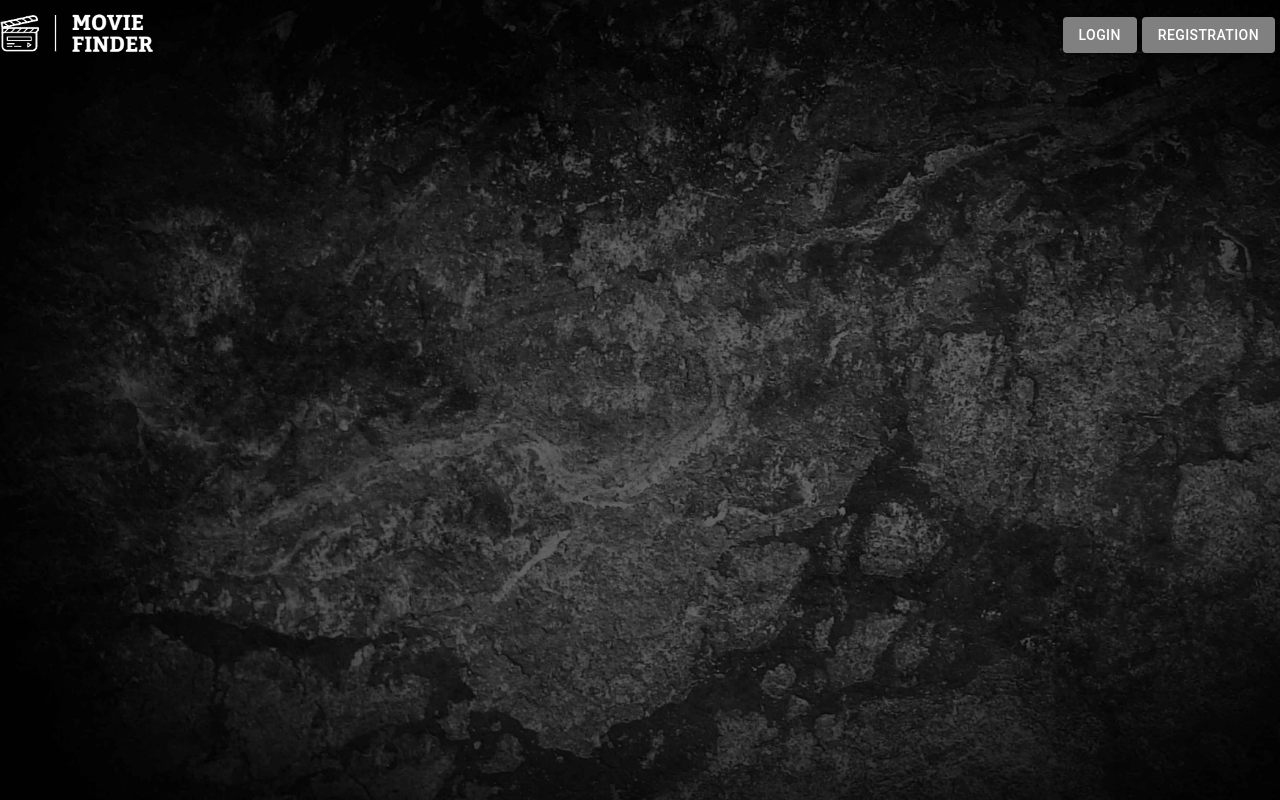
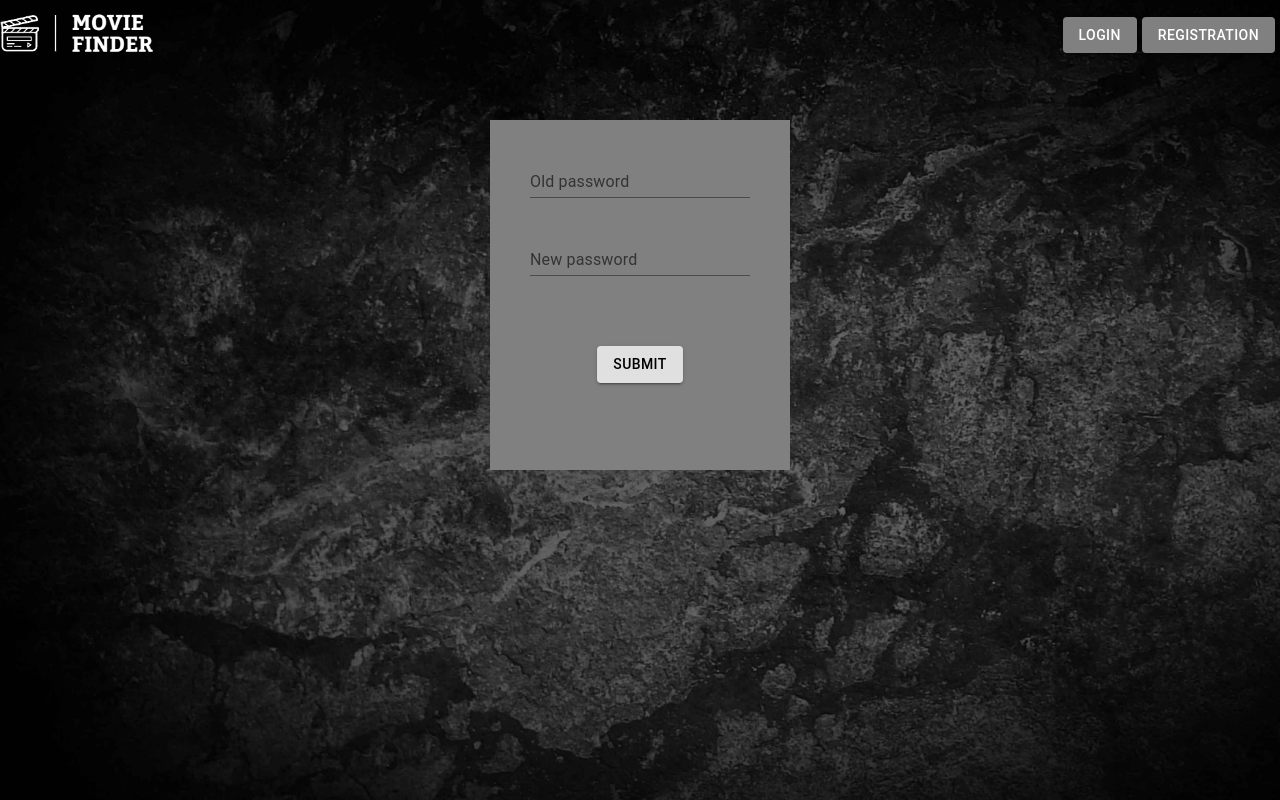
Before and after one commit to ksribnyi/movie_finder_react, a React (Create React App) app: page /settings in a window 1280 px wide. Before the commit this address had no page. Built offline with nearby package versions, Linux system fonts and the light colour scheme.

Commit message:
Add change password (#7)
 Add change-password

```diff
--- a/src/App.tsx
+++ b/src/App.tsx
@@ -11,6 +11,8 @@ import WatchLaterContainer from "./components/WatchLaterPage/WatchLaterContainer
 import {checkAuth} from "./redux/Auth/loginThunk";
 import {AppTypes} from "./app.types";
 import LoginContainer from "./components/LoginPage/LoginContainer";
+import SettingsContainer from "./components/SettingsPage/SettingsContainer";
+
 
 const App = ({checkAuth}: AppTypes.IAppProps) => {
     const {enqueueSnackbar} = useSnackbar()
@@ -27,6 +29,7 @@ const App = ({checkAuth}: AppTypes.IAppProps) => {
                     <Route path={registrationPatch} element={<Registration/>}/>
                     <Route path={findmoviePatch} element={<FindMovieContainer/>}/>
                     <Route path="/favorite" element={<WatchLaterContainer/>}/>
+                    <Route path="/settings" element={<SettingsContainer/>}/>
                 </Routes>
             </div>
         </div>
--- a/src/api/User/UserAPI.ts
+++ b/src/api/User/UserAPI.ts
@@ -1,9 +1,13 @@
 import {AxiosResponse} from "axios";
 import $apiUser from "./InstanseAPI_User";
-import { UserApiTypes } from "./userApi.types";
+import {UserApiTypes} from "./userApi.types";
+
 
 export const UserAPI = {
     user(): Promise<AxiosResponse<UserApiTypes.user.Response, UserApiTypes.user.Response>> {
         return $apiUser.get("user/")
+    },
+    changePassword(values: UserApiTypes.changePassword.Request) {
+        return $apiUser.patch("user/change_password/", {old_password: values.oldPassword, new_password: values.newPassword})
     }
 }
--- a/src/components/HeaderPage/HeaderContainer.tsx
+++ b/src/components/HeaderPage/HeaderContainer.tsx
@@ -6,14 +6,18 @@ import {HeaderTypes} from "./header.types";
 import AuthBlock from "./AuthBlock";
 import {findmoviePatch} from "../../utils/variables";
 import {NavLink} from "react-router-dom";
+import {useNavigate} from "react-router";
+
 
 const logo = require("../../../src/assets/image/logo.png")
 
 const HeaderContainer = ({loginStatus, username, clearUserData, setLoginStatus}: HeaderTypes.IHeaderProps) => {
+    const navigate = useNavigate()
     const logoutClick = () => {
         clearUserData(null, null)
         localStorage.removeItem("token")
         setLoginStatus(false)
+        navigate("/findmovie")
     }
     return (
         <div className={"header"}>
--- a/src/components/HeaderPage/Navbar.tsx
+++ b/src/components/HeaderPage/Navbar.tsx
@@ -23,7 +23,7 @@ const Navbar = ({username, logoutClick}: HeaderTypes.INavbar) => {
             <PopupState variant="popover" popupId="demo-popup-popover">
                 {(popupState: any) => (
                     <div>
-                        <Button style={{width: 150, marginRight: 20}} variant="contained"
+                        <Button style={{width: 150, marginRight: 20}} color={"primary"} variant="contained"
                                 size={"large"} {...bindTrigger(popupState)}>
                             {username}
                         </Button>
@@ -40,8 +40,10 @@ const Navbar = ({username, logoutClick}: HeaderTypes.INavbar) => {
                         >
                             <div style={{display: "flex", flexDirection: "column", width: 150}}>
                                 <Button style={{borderRadius: 0}} size={"large"} color={"primary"} variant="contained"
-                                        onClick={() => navigate("/favorite")}>Favorite</Button>
-                                <Button style={{borderRadius: 0}} size={"large"} variant="contained"
+                                        onClick={() => navigate("/favorite")} >Favorite</Button>
+                                <Button style={{borderRadius: 0}} size={"large"} color={"primary"} variant="contained"
+                                        onClick={() => navigate("/settings")}>Settings</Button>
+                                <Button style={{borderRadius: 0}} size={"large"} color={"primary"} variant="contained"
                                         onClick={() => logoutClick()}>Logout</Button>
                             </div>
                         </Popover>
--- /dev/null
+++ b/src/components/SettingsPage/ChangePasword/ChangePasword.tsx
@@ -0,0 +1,86 @@
+import {useSnackbar} from "notistack";
+import {useFormik} from "formik";
+import {TextField, Button} from "@mui/material";
+import React from "react";
+import {LoginTypes} from "../../LoginPage/login.types";
+import {UserAPI} from "../../../api/User/UserAPI";
+import ChangePasswordSchema from "../../../utils/ChangePassword.shema";
+
+const StyleLoginForm = {
+    LogBlock: {
+        width: 300,
+        height: 350,
+        background: "gray",
+        marginTop: 50,
+        marginLeft: "auto",
+        marginRight: "auto"
+    },
+    formBlock: {
+        height: 280,
+        margin: "auto",
+        display: "flex",
+        flexDirection: "column" as "column",
+        alignItems: "center" as "center",
+    },
+    emailInput: {
+        marginTop: 30,
+    },
+    passInput: {
+        marginTop: 30
+    },
+    btnSubmit: {
+        marginTop: 70
+    }
+}
+
+const ChangePassword = () => {
+    const {enqueueSnackbar} = useSnackbar()
+    const formik = useFormik(
+        {
+            initialValues: {oldPassword: "", newPassword: ""},
+            validationSchema: ChangePasswordSchema,
+            onSubmit: async (values) => {
+                await UserAPI.changePassword(values)
+                    .catch((e: LoginTypes.enqueueMassage) => enqueueSnackbar(e.response.data.detail))
+            }
+        }
+    )
+    return (
+            <form style={StyleLoginForm.LogBlock} onSubmit={formik.handleSubmit}>
+                <div style={StyleLoginForm.formBlock}>
+                    <div style={StyleLoginForm.emailInput}>
+                        <TextField
+                            id="oldPassword"
+                            type="oldPassword"
+                            name="oldPassword"
+                            label="Old password"
+                            variant="standard"
+                            value={formik.values.oldPassword}
+                            onChange={formik.handleChange}
+                            error={formik.touched.oldPassword && Boolean(formik.errors.oldPassword)}
+                            helperText={formik.touched.oldPassword && formik.errors.oldPassword}/>
+                    </div>
+                    <div style={StyleLoginForm.passInput}>
+                        <TextField
+                            id="newPassword"
+                            name="newPassword"
+                            label="New password"
+                            type="password"
+                            variant="standard"
+                            value={formik.values.newPassword}
+                            onChange={formik.handleChange}
+                            error={formik.touched.newPassword && Boolean(formik.errors.newPassword)}
+                            helperText={formik.touched.newPassword && formik.errors.newPassword}
+                        />
+                    </div>
+                    <div style={StyleLoginForm.btnSubmit}>
+                        <Button style={{backgroundColor: "#e0e0e0", color: "black"}} variant="contained" type="submit">
+                            Submit
+                        </Button>
+                    </div>
+                </div>
+            </form>
+    )
+}
+
+export default ChangePassword
--- /dev/null
+++ b/src/components/SettingsPage/SettingsContainer.tsx
@@ -0,0 +1,12 @@
+import ChangePassword from "./ChangePasword/ChangePasword";
+
+
+const SettingsContainer = () => {
+    return (
+        <div>
+            <ChangePassword/>
+        </div>
+    )
+}
+
+export default SettingsContainer
--- a/src/components/findMoviePage/GridConstructor.tsx
+++ b/src/components/findMoviePage/GridConstructor.tsx
@@ -1,6 +1,6 @@
 import {Grid} from "@mui/material";
 import React from "react";
-import "./FindMovie.css";
+import "./FindMovie.css"
 import {FindmovieTypes} from "./findmovie.types";
 import GridMovie from "./GridMovie";
 import InfiniteScroll from 'react-infinite-scroller';
--- a/src/components/findMoviePage/MoviePhoto.tsx
+++ b/src/components/findMoviePage/MoviePhoto.tsx
@@ -4,6 +4,7 @@ import "./MoviePhoto.css"
 import AddIcon from "@mui/icons-material/Add";
 import React from "react";
 import DeleteIcon from "@mui/icons-material/Delete";
+
 
 const StyleMoviePhoto = {
     Btn: {
@@ -12,7 +13,6 @@ const StyleMoviePhoto = {
         fontSize: 35
     }
 }
-
 
 const CheckPhoto = ({poster, linkImdb, buttonEffect, id, typeIcon}: FindmovieTypes.IMoviePhoto) => {
     if (poster) {
--- a/src/redux/FindMovie/FindMovieReducer.ts
+++ b/src/redux/FindMovie/FindMovieReducer.ts
@@ -26,6 +26,11 @@ const FindMovieReducer = (state: ReducersTypes.IFindMovie = InitStates.FindMovie
                 ...state,
                 movie: action.movie
             }
+        case FindMovieActions.CLEAR_MOVIE :
+            return {
+                ...state,
+                movie: action.movie
+            }
         case FindMovieActions.SET_SEARCH_BODY :
             return {
                 ...state,
--- /dev/null
+++ b/src/utils/ChangePassword.shema.tsx
@@ -0,0 +1,10 @@
+import * as Yup from "yup";
+
+const ChangePasswordSchema = Yup.object().shape({
+    newPassword: Yup.string()
+        .min(8, "Too Short!")
+        .max(20, "Too Long!")
+        .required("Required")
+});
+
+export default ChangePasswordSchema
```
Also changed, not shown: src/api/User/userApi.types.ts (+7 -0 lines), src/components/findMoviePage/FindMovieContainer.tsx (line endings or trailing spaces).
